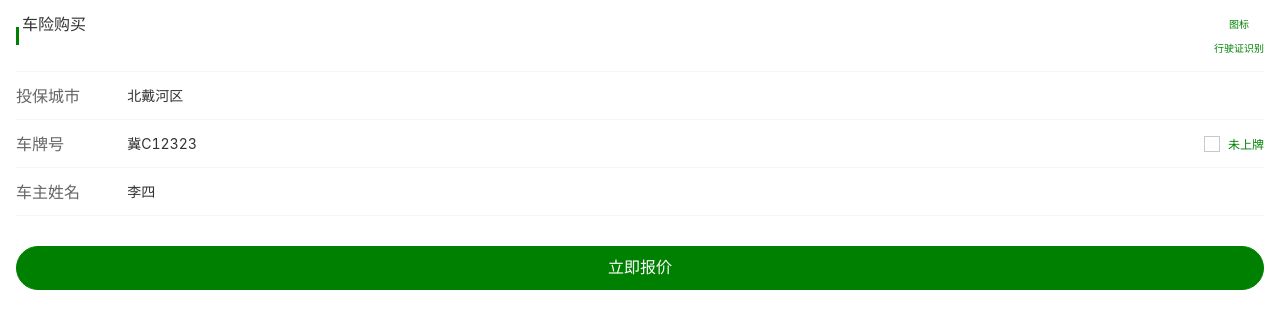
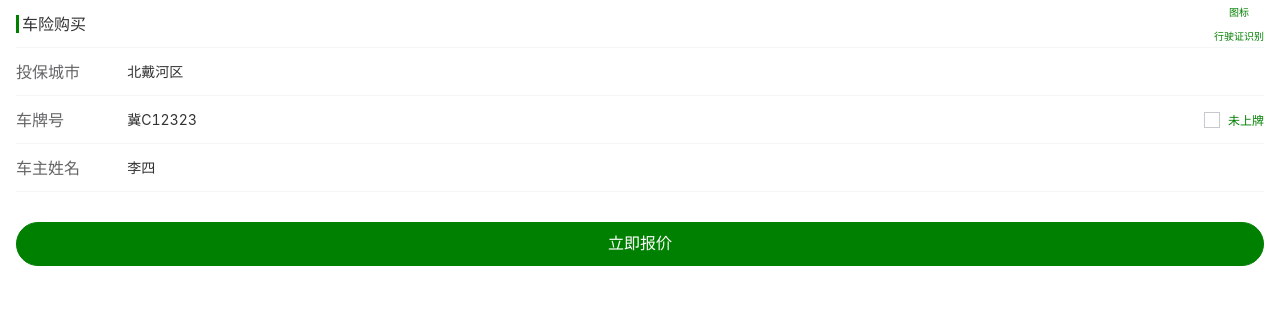
Before and after one commit to idoutec151016/idou-compontent, a Vue app in the folder idou-component/: page / in a window 1280 px wide. Shown: the top 328 px of the page. Built offline with nearby package versions, Linux system fonts and the light colour scheme.

Commit message:
style: 样式错误

```diff
--- a/idou-component/package.json
+++ b/idou-component/package.json
@@ -1,6 +1,6 @@
 {
   "name": "idou-component",
-  "version": "0.2.12",
+  "version": "0.2.13",
   "private": false,
   "main": "./dist/idou-component.common.js",
   "files": [
--- a/idou-component/src/components/carInfo/index.vue
+++ b/idou-component/src/components/carInfo/index.vue
@@ -1,6 +1,6 @@
 <template>
   <div class="idou-car-info">
-    <van-cell title="车险购买" size="large">
+    <van-cell title="车险购买" size="large" class="title">
       <template v-slot:icon>
         <div class="vertical-line">
           <div class="line" :style="{ background: themeColor }"></div>
@@ -198,6 +198,13 @@
 <style lang="scss" scoped>
 .idou-car-info {
   background: #ffffff;
+  /deep/ .van-cell.title {
+    padding: 0 16px;
+    height: 48px;
+    .van-cell__title {
+      line-height: 48px;
+    }
+  }
   .vertical-line {
     position: relative;
     margin-right: 6px;
```
Also changed, not shown: 1 other file (tests, documents, lock files or other folders).
